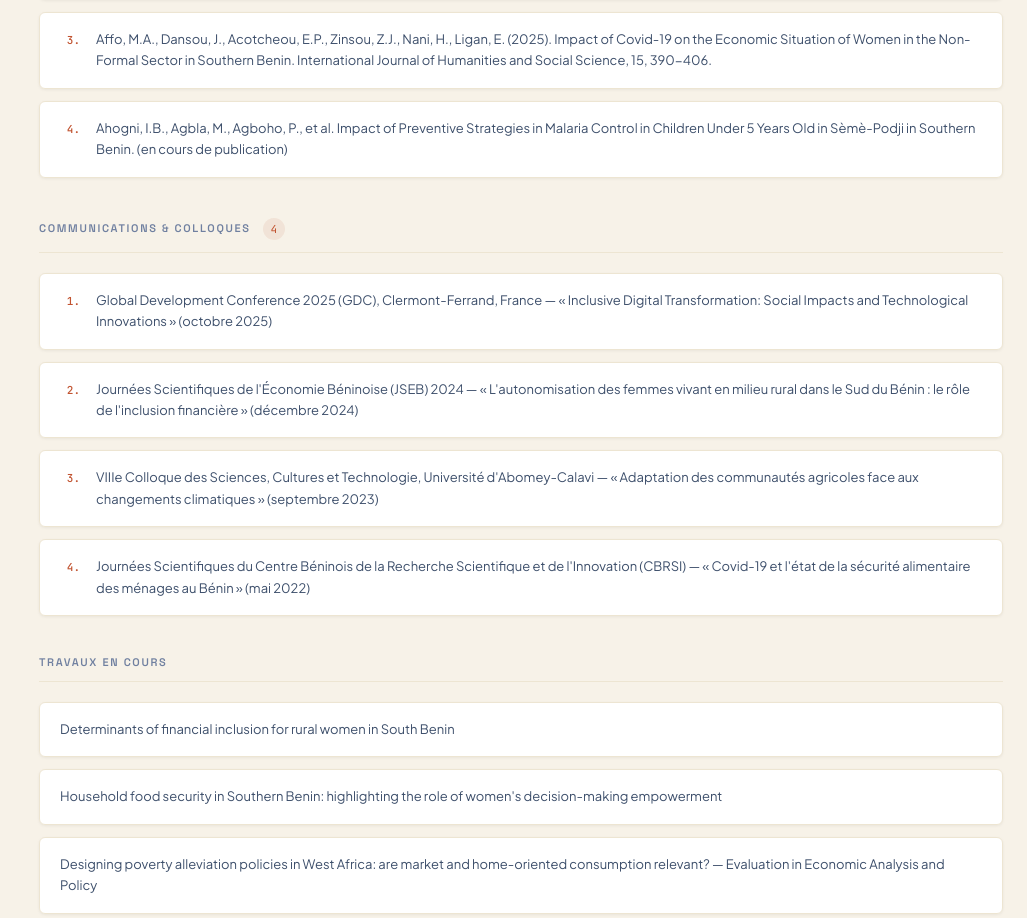
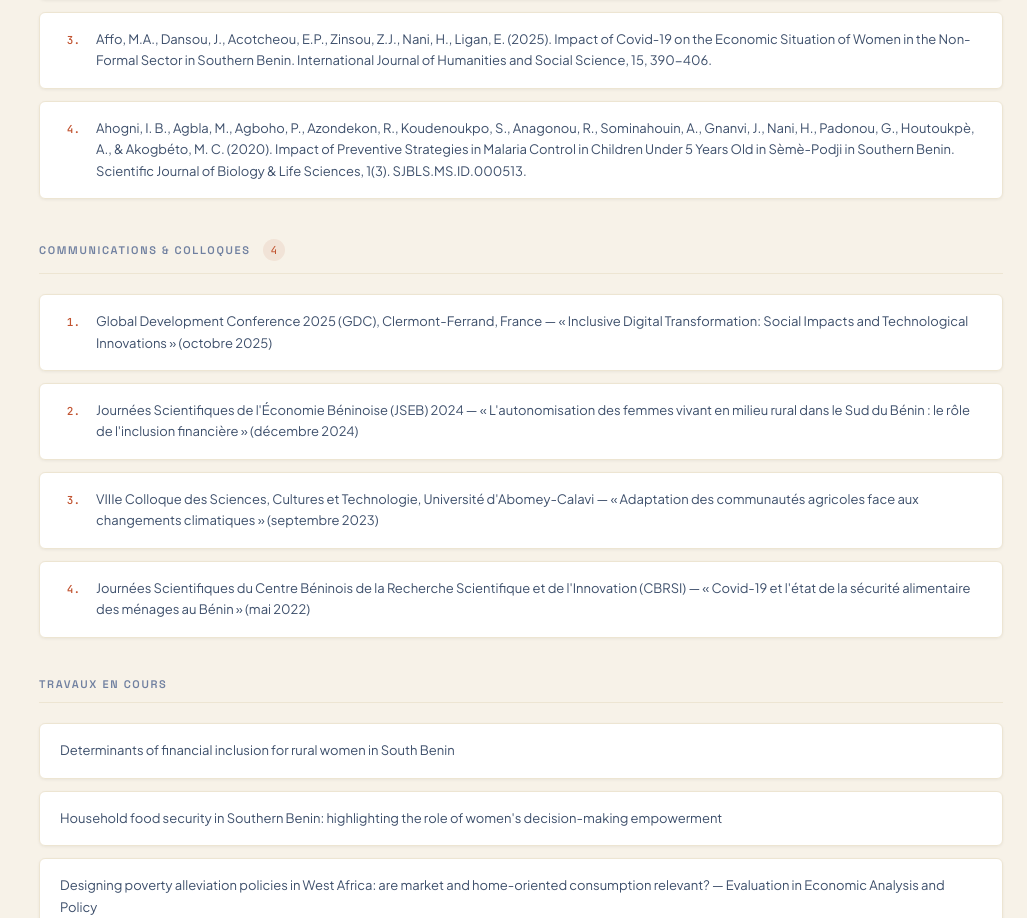
Before and after one commit to hospicehora/HoracioNani, a Next.js app: page / in a window 1280 px wide. Shown: the part 4595-5513 px from the top of the page, without its empty margins (253-1280 px from the left). Built offline with nearby package versions, Linux system fonts and the light colour scheme.

Commit message:
Correction publication paludisme SJBLS 2020 — statut publié

```diff
--- a/data/profile.js
+++ b/data/profile.js
@@ -254,7 +254,7 @@ export const publications = {
     },
     {
       text:
-        "Ahogni, I.B., Agbla, M., Agboho, P., et al. Impact of Preventive Strategies in Malaria Control in Children Under 5 Years Old in Sèmè-Podji in Southern Benin. (en cours de publication)",
+        "Ahogni, I. B., Agbla, M., Agboho, P., Azondekon, R., Koudenoukpo, S., Anagonou, R., Sominahouin, A., Gnanvi, J., Nani, H., Padonou, G., Houtoukpè, A., & Akogbéto, M. C. (2020). Impact of Preventive Strategies in Malaria Control in Children Under 5 Years Old in Sèmè-Podji in Southern Benin. Scientific Journal of Biology & Life Sciences, 1(3). SJBLS.MS.ID.000513.",
     },
   ],
   conferences: [
```
